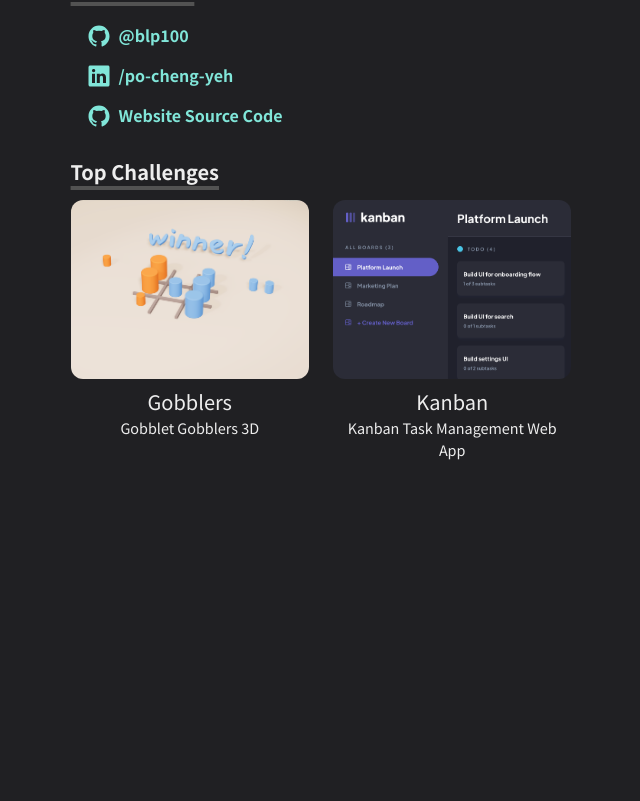
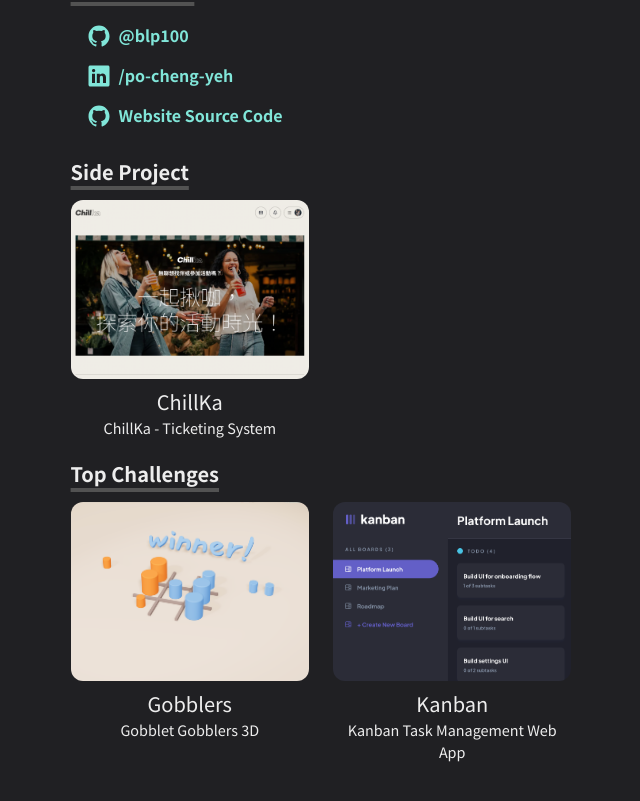
Before and after one commit to blp100/Po-Cheng-Yeh-Site, a Next.js app: page / in a window 1280 px wide. Shown: the part 1295-2096 px from the top of the page, without its empty margins (319-959 px from the left). Before the commit the page ends 1811 px from the top, so only its background shows below. Built offline with nearby package versions, Linux system fonts and the light colour scheme.

Commit message:
feat: add side project introduction

```diff
--- a/pages/index.js
+++ b/pages/index.js
@@ -20,6 +20,7 @@ import { TbGitMerge } from "react-icons/tb";
 import { WorkGridItem } from "../components/grid-item";
 import thumbKanban from "../public/images/works/kanban-thumbnail.png";
 import thumbGobblers from "../public/images/works/gobblers-thumbnail.png";
+import thumbChillka from "../public/images/works/chillka-thumbnail.png";
 
 const Page = () => {
   return (
@@ -167,6 +168,20 @@ const Page = () => {
         </Section>
         <Section delay={0.3}>
           <Heading as="h3" variant="section-title">
+            Side Project
+          </Heading>
+          <SimpleGrid columns={[1, 1, 2]} gap={6}>
+            <WorkGridItem
+              id="chill-ka"
+              title="ChillKa"
+              thumbnail={thumbChillka}
+            >
+              ChillKa - Ticketing System
+            </WorkGridItem>
+          </SimpleGrid>
+        </Section>
+        <Section delay={0.4}>
+          <Heading as="h3" variant="section-title">
             Top Challenges
           </Heading>
           <SimpleGrid columns={[1, 1, 2]} gap={6}>
```
